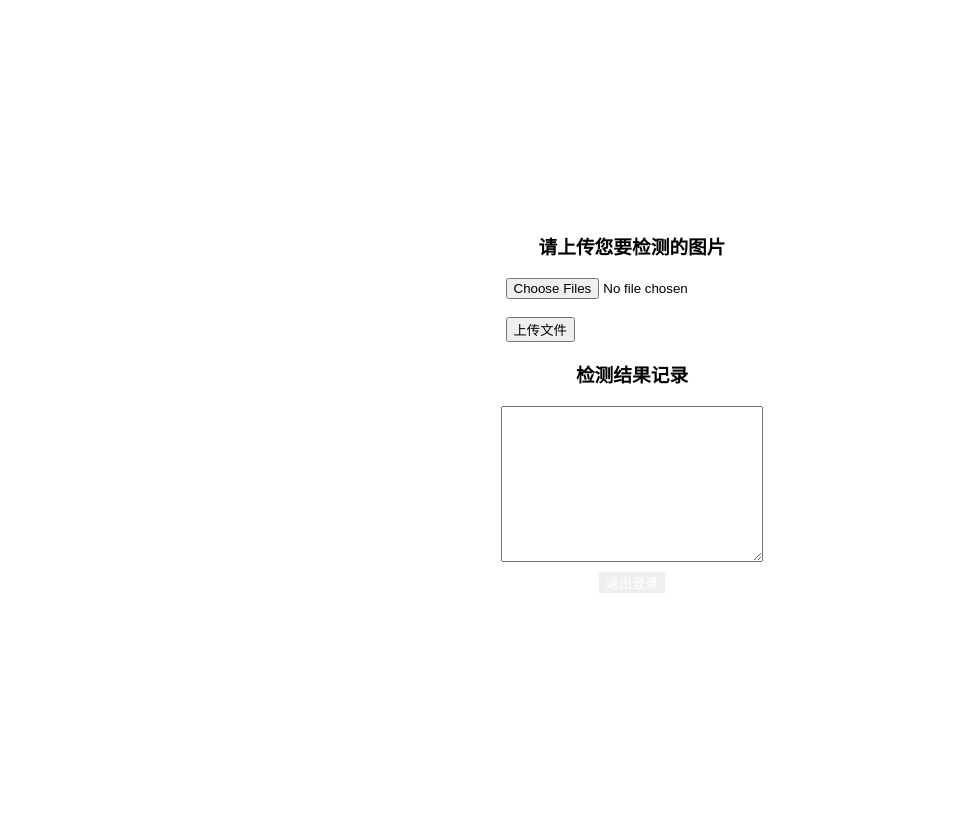
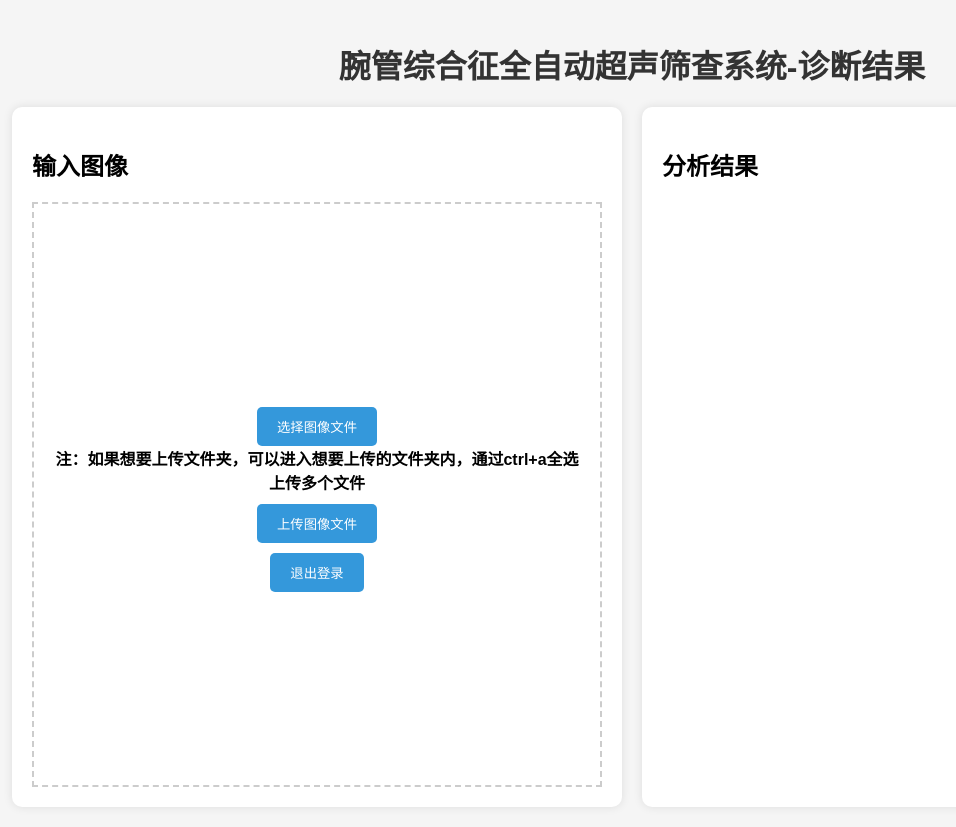
Before and after one commit to ztt0821/CTS_classify, a Python web app: template templates/pages/classify.html in a window 1280 px wide. Shown: the whole page, without its empty margins (8-964 px from the left). Before the commit the page ends 593 px from the top, so only its background shows below. Run offline with Jinja, Linux system fonts and the light colour scheme; the template is opened without the code that fills it, so the values that code supplies are empty; some libraries are stand-ins or nearby versions.

Commit message:
frontend

```diff
--- /dev/null
+++ b/static/css/classify.css
@@ -0,0 +1,79 @@
+body {
+  margin: 0;
+  padding: 20px;
+  font-family: Arial, sans-serif;
+  background: #f5f5f5;
+}
+.container {
+  display: flex;
+  gap: 20px;
+  height: calc(100vh - 100px);
+}
+.panel {
+  flex: 1;
+  background: white;
+  padding: 20px;
+  border-radius: 10px;
+  box-shadow: 0 0 10px rgba(0, 0, 0, 0.1);
+  display: flex;
+  flex-direction: column;
+}
+h1 {
+  text-align: center;
+  color: #333;
+  margin-bottom: 20px;
+}
+.image-upload {
+  border: 2px dashed #ccc;
+  padding: 20px;
+  text-align: center;
+  flex: 1;
+  display: flex;
+  flex-direction: column;
+  justify-content: center;
+  align-items: center;
+}
+.image-preview {
+  max-width: 100%;
+  max-height: 300px;
+  margin-top: 20px;
+}
+.result-content {
+  flex: 1;
+  overflow-y: auto;
+  white-space: pre-line;
+}
+.result-content span:first-of-type {
+  color: red; /* 第一行文字红色 */
+}
+.upload-btn {
+  background: #3498db;
+  color: white;
+  padding: 10px 20px;
+  border: none;
+  border-radius: 5px;
+  cursor: pointer;
+  margin-top: 10px;
+}
+.upload-btn:hover {
+  background: #2980b9;
+}
+#overlay {
+  display: none; /* 默认隐藏 */
+  position: fixed;
+  top: 0;
+  left: 0;
+  width: 100%;
+  height: 100%;
+  background-color: rgba(0, 0, 0, 0.6); /* 半透明黑色背景 */
+  z-index: 1000; /* 确保遮罩层在最上方 */
+}
+#loadingText {
+  position: absolute;
+  top: 50%;
+  left: 50%;
+  transform: translate(-50%, -50%);
+  color: white;
+  font-size: 20px;
+  font-weight: bold;
+}
--- a/static/js/classify.js
+++ b/static/js/classify.js
@@ -0,0 +1,66 @@
+$(document).ready(function() {
+  axios.get('/api/get_results')
+  .then(response => {
+      if (response.status === 200) {
+          $('#results').text(response.data.log);
+          console.log(response.data.log); // 在控制台打印返回结果
+      }
+  })
+  .catch(error => {
+      console.error(error);
+  });
+  $('#uploadForm').on('submit', function (event) {
+      event.preventDefault();
+      const formData = new FormData(this); // 收集表单数据
+      // 显示黑色遮罩
+      $('#overlay').show();
+      axios.post('/upload', formData, {
+          headers: {
+              'Content-Type': 'multipart/form-data' // 设置正确的 Content-Type
+          }
+      })
+      .then(response => {
+          // 如果状态码为 200，显示成功信息
+          if (response.status === 200) {
+              // $('#result').css('color', 'green'); // 设置字体颜色为绿色
+              // $('#results').text(`Success: ${response.data.message}`);
+              // 在results文本框中追加新的结果
+              $('#results').text(response.data.result + $('#results').text());
+              console.log(response.data.result); // 在控制台打印返回结果
+          }
+      })
+      .catch(error => {
+           // 捕获错误并显示
+          if (error.response) {
+              // 处理后端返回的错误
+              alert(`错误: ${error.response.status} - ${error.response.data.error}`);
+          } else {
+              // 处理网络错误或其他错误
+              $('#result').text(`Error: ${error.message}`);
+          }
+      })
+      .finally(() => {
+          // 隐藏黑色遮罩
+          $('#overlay').hide();
+      });
+  });
+  $("#logout").click(function() {
+      axios.get('/logout')
+      .then(response => {
+          window.location.href = '/login';
+      })
+      .catch(error => {
+          console.error(error);
+      });
+  });
+  $('#file').change(e => {
+      const files = e.target.files; // 获取选中的文件列表
+      $('#file-name').text("上传了" + files[0].name + (files.length > 1 ? "等文件" : "文件")); // 显示文件名
+      this.val = files;
+  });
+    $('#select').click(() => {
+        $('#file').value = '';
+        $('#file-name').text('');
+        $('#file').click();
+  });
+});
--- a/templates/pages/classify.html
+++ b/templates/pages/classify.html
@@ -3,90 +3,41 @@
 <head>
     <meta charset="UTF-8">
     <title>识别页面</title>
-    <link rel="stylesheet" href="{{ url_for('static', filename='css/style.css') }}">
+    <link rel="stylesheet" href="{{ url_for('static', filename='css/classify.css') }}">
     <script src="/static/js/jquery-3.6.0.min.js"></script>
     <script src="/static/js/axios.min.js"></script>
+    <script src="/static/js/classify.js"></script>
 </head>
+
 <body>
-    <div class="center">
-        <h3>请上传您要检测的图片</h3>
-    <form id="uploadForm" enctype="multipart/form-data">
-        <input type="file" name="file"   accept=".nii.gz,.dcm" multiple required><br><br>
-        <button type="submit">上传文件</button>
-    </form>
+    <h1>腕管综合征全自动超声筛查系统-诊断结果</h1>
+    <div class="container">
+        <div class="panel">
+            <h2>输入图像</h2>
+            <!-- <div > -->
+            <form id="uploadForm" class="image-upload" enctype="multipart/form-data">
+                <input type="file" id="file" name="file" accept=".nii.gz,.dcm" multiple required style="opacity: 0; position: absolute; z-index: -1;">
+                <button id="select" class="upload-btn" type="button">
+                    选择图像文件
+                </button>
+                <strong>注：如果想要上传文件夹，可以进入想要上传的文件夹内，通过ctrl+a全选上传多个文件</strong>
+                <strong id="file-name"></strong>
+                <button type="submit" class="upload-btn">上传图像文件</button>
+                <button id="logout" type="button" class="upload-btn">退出登录</button>
+            </form>
+            <!-- </div> -->
+        </div>
+        <div class="panel">
+            <h2>分析结果</h2>
+            <div class="result-content" id="results">
+                <!-- 这里显示分析结果 -->
+            </div>
+        </div>
 
-    <h3>检测结果记录</h3>
-    <textarea  id="results" rows="10" cols="30" readonly>
-    </textarea>
-
-    <button id="logout">退出登录</button>
     </div>
-
-
-
     <!-- 黑色遮罩 -->
     <div id="overlay">
         <div id="loadingText">处理中，请稍候...</div>
     </div>
-
-    <script>
-        $(document).ready(function() {
-            axios.get('/api/get_results')
-            .then(response => {
-                if (response.status === 200) {
-                    $('#results').val(response.data.log);
-                    console.log(response.data.log); // 在控制台打印返回结果
-                }
-            })
-            .catch(error => {
-                console.error(error);
-            });
-
-            $('#uploadForm').on('submit', function (event) {
-                event.preventDefault();
-                const formData = new FormData(this); // 收集表单数据
-                // 显示黑色遮罩
-                $('#overlay').show();
-                axios.post('/upload', formData, {
-                    headers: {
-                        'Content-Type': 'multipart/form-data' // 设置正确的 Content-Type
-                    }
-                })
-                .then(response => {
-                    // 如果状态码为 200，显示成功信息
-                    if (response.status === 200) {
-                        // $('#result').css('color', 'green'); // 设置字体颜色为绿色
-                        // $('#results').text(`Success: ${response.data.message}`);
-                        // 在results文本框中追加新的结果
-                        $('#results').val(response.data.result + $('#results').val());
-                        console.log(response.data.result); // 在控制台打印返回结果
-                    }
-                })
-                .catch(error => {
-                     // 捕获错误并显示
-                    if (error.response) {
-                        // 处理后端返回的错误
-                        alert(`错误: ${error.response.status} - ${error.response.data.error}`);
-                    } else {
-                        // 处理网络错误或其他错误
-                        $('#result').text(`Error: ${error.message}`);
-                    }
-                })
-                .finally(() => {
-                    // 隐藏黑色遮罩
-                    $('#overlay').hide();
-                });
-            });
-            $("#logout").click(function() {
-                axios.get('/logout')
-                .then(response => {
-                    window.location.href = '/login';
-                })
-                .catch(error => {
-                    console.error(error);
-                });
-            });
-        });
-    </script>
 </body>
 </html>
```
Also changed, not shown: static/css/index.css (added, +112 -0 lines), static/js/index.js (added, +87 -0 lines), templates/pages/index.html (+21 -11 lines).
